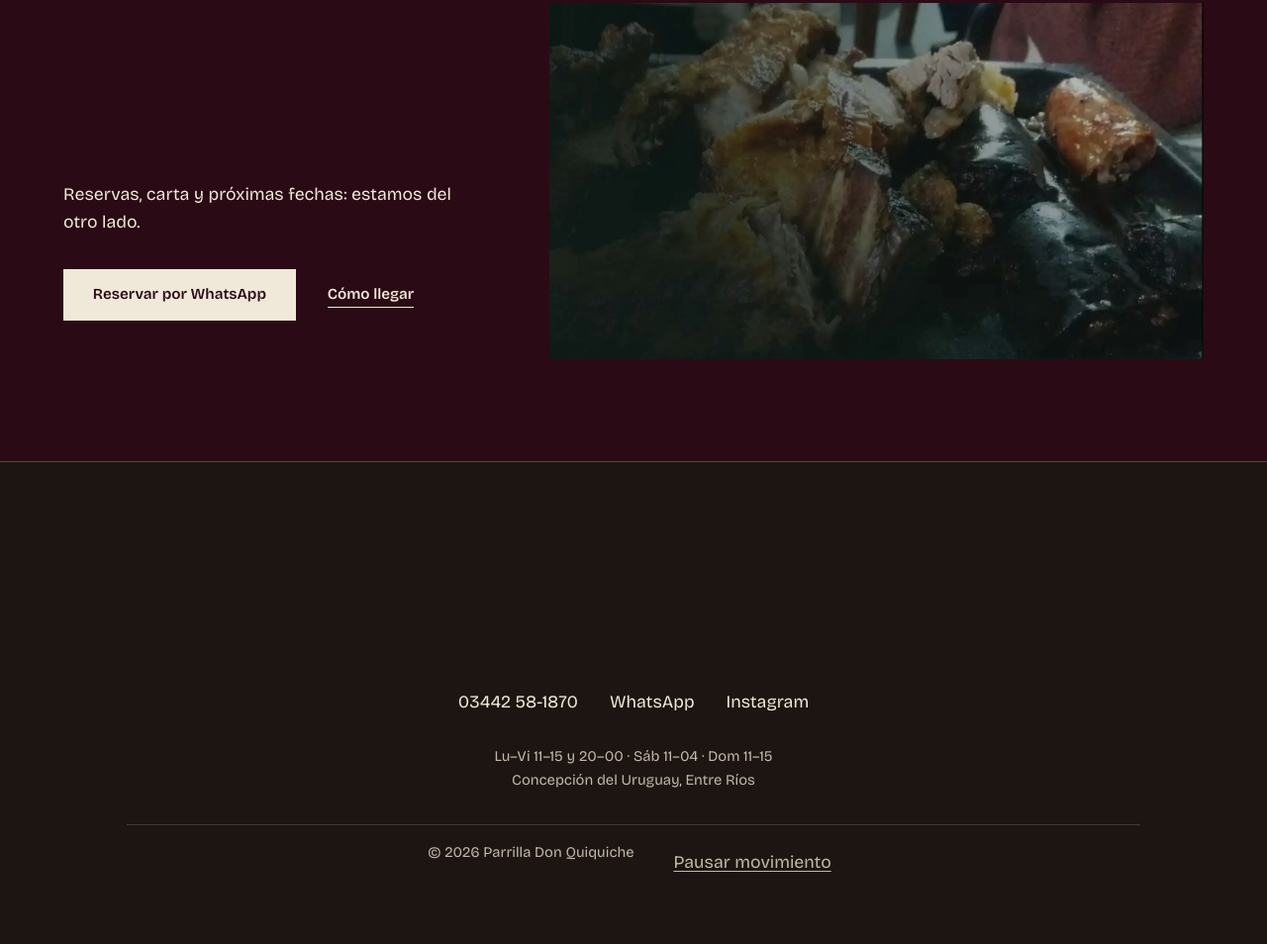
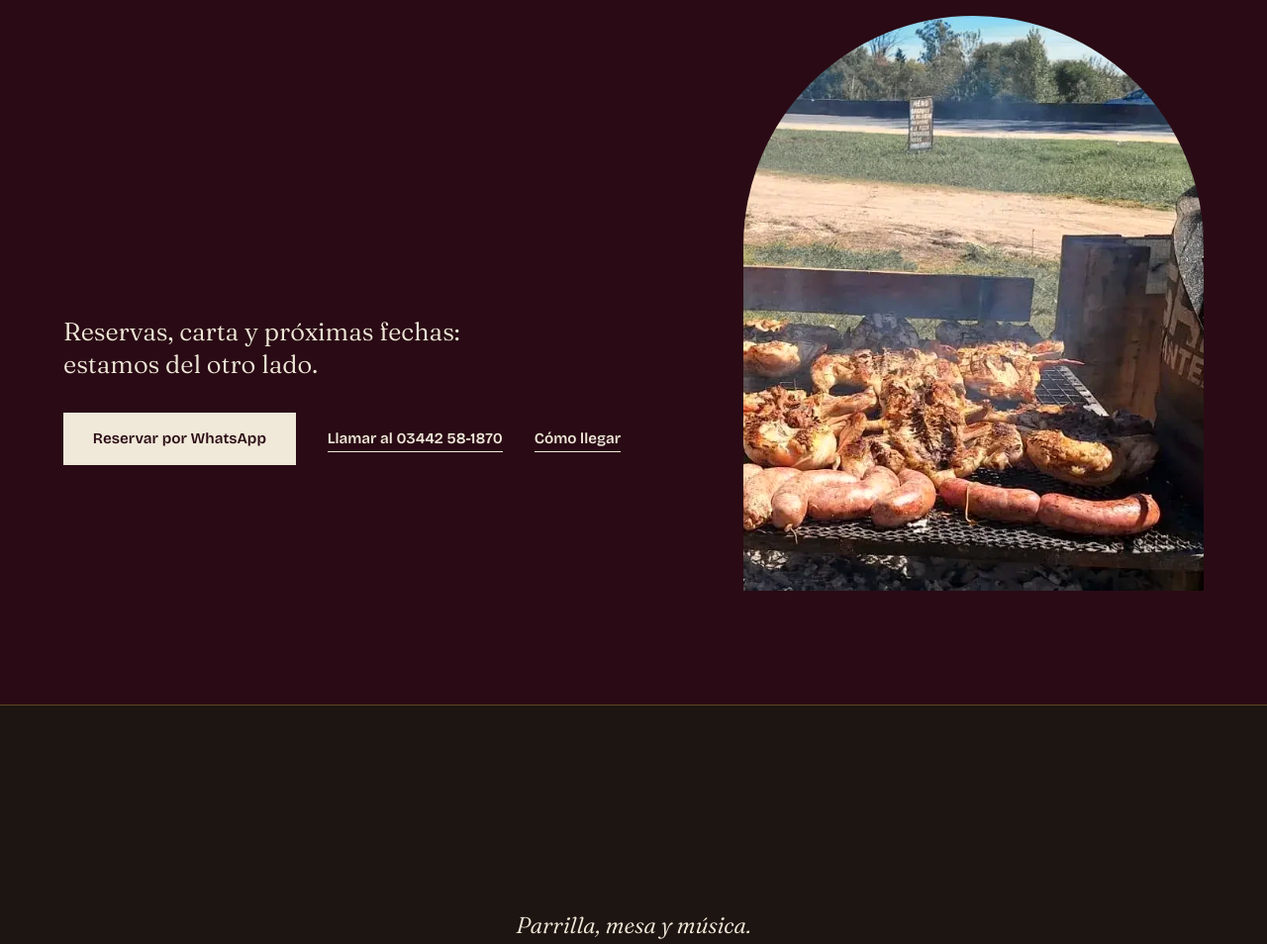
Before and after one commit to hnk375561-lab/don-quiquiche-web, a website: page index.html in a window 1280 px wide. Shown: the part 7382-8336 px from the top of the page at 99% size. Drawn offline with Linux system fonts and the light colour scheme.

Commit message:
Add files via upload

```diff
--- a/index.html
+++ b/index.html
@@ -68,10 +68,10 @@
 <div class="visita-info"><div class="visita-main"><h2>Nos vemos en la mesa.</h2><p>Confirmá horarios y disponibilidad antes de venir, sobre todo en fechas especiales.</p><div class="status status-card" data-status></div></div><div class="visita-data"><dl class="hours"><!--BUILD:STATIC_HOURS--><div><dt>Lunes a viernes</dt><dd>11:00–15:00 · 20:00–00:00</dd></div><div><dt>Sábado</dt><dd>11:00–04:00</dd></div><div><dt>Domingo</dt><dd>11:00–15:00</dd></div><!--/BUILD:STATIC_HOURS--></dl><p class="address"><!--BUILD:STATIC_ADDRESS-->Ruta Provincial 39, Concepción del Uruguay, Entre Ríos<!--/BUILD:STATIC_ADDRESS--></p><!--BUILD:STATIC_LINK kind="map" class="under-link" label="Cómo llegar"--><a class="under-link" data-map href="https://www.google.com/maps/search/?api=1&amp;query=Parrilla+Don+Quiquiche+Concepcion+del+Uruguay" target="_blank" rel="noopener noreferrer">Cómo llegar</a><!--/BUILD:STATIC_LINK--></div></div>
 </section>
 
-<section class="contact" data-tone="dark" data-chapter="Contacto" data-hour=""><img class="contact-photo" src="assets/bg-contact.webp" width="1600" height="872" alt="" loading="lazy" decoding="async"><div class="contact-copy"><h2>Una última pregunta.</h2><p>Reservas, carta y próximas fechas: estamos del otro lado.</p><div class="contact-actions"><!--BUILD:STATIC_LINK kind="wa" val="reserva" class="btn btn-paper" label="Reservar por WhatsApp"--><a class="btn btn-paper" data-wa="reserva" href="https://wa.me/5493442581870?text=Hola%2C%20quer%C3%ADa%20reservar%20una%20mesa%20en%20Parrilla%20Don%20Quiquiche." target="_blank" rel="noopener noreferrer">Reservar por WhatsApp</a><!--/BUILD:STATIC_LINK--><!--BUILD:STATIC_LINK kind="map" class="under-link" label="Cómo llegar"--><a class="under-link" data-map href="https://www.google.com/maps/search/?api=1&amp;query=Parrilla+Don+Quiquiche+Concepcion+del+Uruguay" target="_blank" rel="noopener noreferrer">Cómo llegar</a><!--/BUILD:STATIC_LINK--></div></div></section>
+<section class="contact" data-tone="dark" data-chapter="Contacto" data-hour=""><img class="contact-photo" src="assets/hero-parrilla.webp" width="1600" height="738" alt="" loading="lazy" decoding="async"><div class="contact-copy"><h2>Una última pregunta.</h2><p>Reservas, carta y próximas fechas: estamos del otro lado.</p><div class="contact-actions"><!--BUILD:STATIC_LINK kind="wa" val="reserva" class="btn btn-paper" label="Reservar por WhatsApp"--><a class="btn btn-paper" data-wa="reserva" href="https://wa.me/5493442581870?text=Hola%2C%20quer%C3%ADa%20reservar%20una%20mesa%20en%20Parrilla%20Don%20Quiquiche." target="_blank" rel="noopener noreferrer">Reservar por WhatsApp</a><!--/BUILD:STATIC_LINK--><!--BUILD:STATIC_LINK kind="tel" class="under-link" label="Llamar al 03442 58-1870"--><a class="under-link" data-tel href="tel:+543442581870">Llamar al 03442 58-1870</a><!--/BUILD:STATIC_LINK--><!--BUILD:STATIC_LINK kind="map" class="under-link" label="Cómo llegar"--><a class="under-link" data-map href="https://www.google.com/maps/search/?api=1&amp;query=Parrilla+Don+Quiquiche+Concepcion+del+Uruguay" target="_blank" rel="noopener noreferrer">Cómo llegar</a><!--/BUILD:STATIC_LINK--></div></div></section>
 <!--BUILD:STATIC_PRACTICAL--><!--/BUILD:STATIC_PRACTICAL-->
 </main>
-<footer><div class="footer-main"><p class="footer-mark" aria-hidden="true">Quiquiche</p><ul><!--BUILD:STATIC_LINK kind="tel" label="03442 58-1870" wrap="li"--><li><a data-tel href="tel:+543442581870">03442 58-1870</a></li><!--/BUILD:STATIC_LINK--><!--BUILD:STATIC_LINK kind="wa" val="general" label="WhatsApp" wrap="li"--><li><a data-wa="general" href="https://wa.me/5493442581870?text=Hola%2C%20quer%C3%ADa%20hacer%20una%20consulta%20sobre%20Parrilla%20Don%20Quiquiche." target="_blank" rel="noopener noreferrer">WhatsApp</a></li><!--/BUILD:STATIC_LINK--><!--BUILD:STATIC_LINK kind="ig" label="Instagram" wrap="li"--><li><a data-ig href="https://www.instagram.com/parrilla.donquiquiche/" target="_blank" rel="noopener noreferrer">Instagram</a></li><!--/BUILD:STATIC_LINK--></ul><p class="footer-hours">Lu–Vi 11–15 y 20–00 · Sáb 11–04 · Dom 11–15<br>Concepción del Uruguay, Entre Ríos</p></div><div class="footer-bottom"><small>© <span id="year"><!--BUILD:STATIC_YEAR-->2026<!--/BUILD:STATIC_YEAR--></span> Parrilla Don Quiquiche</small><button type="button" id="motion" class="text-button" aria-pressed="false" hidden>Pausar movimiento</button></div></footer>
+<footer><div class="footer-main"><p class="footer-mark" aria-hidden="true">Quiquiche</p><p class="footer-tag">Parrilla, mesa y música.</p><ul><!--BUILD:STATIC_LINK kind="tel" label="03442 58-1870" wrap="li"--><li><a data-tel href="tel:+543442581870">03442 58-1870</a></li><!--/BUILD:STATIC_LINK--><!--BUILD:STATIC_LINK kind="wa" val="general" label="WhatsApp" wrap="li"--><li><a data-wa="general" href="https://wa.me/5493442581870?text=Hola%2C%20quer%C3%ADa%20hacer%20una%20consulta%20sobre%20Parrilla%20Don%20Quiquiche." target="_blank" rel="noopener noreferrer">WhatsApp</a></li><!--/BUILD:STATIC_LINK--><!--BUILD:STATIC_LINK kind="ig" label="Instagram" wrap="li"--><li><a data-ig href="https://www.instagram.com/parrilla.donquiquiche/" target="_blank" rel="noopener noreferrer">Instagram</a></li><!--/BUILD:STATIC_LINK--></ul><p class="footer-hours">Lu–Vi 11–15 y 20–00 · Sáb 11–04 · Dom 11–15<br>Concepción del Uruguay, Entre Ríos</p></div><div class="footer-bottom"><small>© <span id="year"><!--BUILD:STATIC_YEAR-->2026<!--/BUILD:STATIC_YEAR--></span> Parrilla Don Quiquiche</small><button type="button" id="motion" class="text-button" aria-pressed="false" hidden>Pausar movimiento</button></div></footer>
 <nav class="quick-actions" aria-label="Acciones rápidas"><!--BUILD:STATIC_LINK kind="wa" val="reserva" class="btn btn-fire" label="Reservar"--><a class="btn btn-fire" data-wa="reserva" href="https://wa.me/5493442581870?text=Hola%2C%20quer%C3%ADa%20reservar%20una%20mesa%20en%20Parrilla%20Don%20Quiquiche." target="_blank" rel="noopener noreferrer">Reservar</a><!--/BUILD:STATIC_LINK--><!--BUILD:STATIC_LINK kind="tel" class="btn btn-quiet" label="Llamar"--><a class="btn btn-quiet" data-tel href="tel:+543442581870">Llamar</a><!--/BUILD:STATIC_LINK--><!--BUILD:STATIC_LINK kind="map" class="btn btn-quiet" label="Llegar"--><a class="btn btn-quiet" data-map href="https://www.google.com/maps/search/?api=1&amp;query=Parrilla+Don+Quiquiche+Concepcion+del+Uruguay" target="_blank" rel="noopener noreferrer">Llegar</a><!--/BUILD:STATIC_LINK--></nav>
 <script src="assets/vendor/gsap.min.js" defer></script><script src="assets/vendor/ScrollTrigger.min.js" defer></script><script src="assets/vendor/SplitText.min.js" defer></script><script src="data/site.js" defer></script><script src="main.js" defer></script><script src="animation.js" defer></script>
 </body></html>
--- a/styles.css
+++ b/styles.css
@@ -227,3 +227,19 @@ footer{background:var(--tinta);color:var(--hueso);text-align:center;border-top:1
 .footer-hours{justify-self:center;text-align:center}
 .footer-bottom{max-width:64rem;flex-wrap:wrap;justify-content:center;gap:.2rem 2rem;text-align:center;border-top-color:rgba(240,232,216,.18)}
 @media (max-width:860px){.hours{grid-template-columns:1fr}.visita-data{margin-top:2rem}.reloj{font-size:24vw}.contact-copy{text-align:center}.contact-copy p{margin-inline:auto}.contact-actions{justify-content:center}}
+/* ---------- Última vuelta: contacto y pie ---------- */
+.contact{padding-block:clamp(4.5rem,9vw,8rem);align-items:center}
+.contact-copy{grid-column:1/8;text-align:left}
+.contact-copy h2{font-size:clamp(2.8rem,6vw,6rem);max-width:10ch}
+.contact-copy p{font:340 clamp(1.3rem,2vw,1.8rem)/1.3 var(--serif);max-width:28rem}
+.contact-actions{gap:1rem 2rem}
+.contact-photo{grid-column:8/13;aspect-ratio:4/5;border-radius:999px 999px 0 0;filter:saturate(1.05) contrast(1.03);object-position:74% 50%}
+footer{padding-top:clamp(3.5rem,7vw,5.5rem)}
+.footer-mark{font-size:clamp(3rem,9vw,7.5rem)}
+.footer-tag{font:italic 340 clamp(1.15rem,1.8vw,1.5rem)/1.3 var(--serif);color:var(--hueso);max-width:none}
+.footer-main ul{gap:.6rem;margin-top:.6rem}
+.footer-main li a{border:1px solid rgba(240,232,216,.35);padding:0 1.3rem;font-weight:500;transition:background .3s,color .3s,border-color .3s}
+.footer-main li a:hover{background:var(--yema);border-color:var(--yema);color:var(--tinta)}
+.footer-hours{font-size:.95rem;line-height:1.7}
+.footer-bottom{align-items:center;font-size:.85rem}.footer-bottom .text-button{font-size:.85rem}
+@media (max-width:860px){.contact-copy{text-align:center}.contact-copy h2{margin-inline:auto}.contact-copy p{margin-inline:auto}.contact-photo{display:block;width:78%;margin:2.5rem auto 0}}
```
